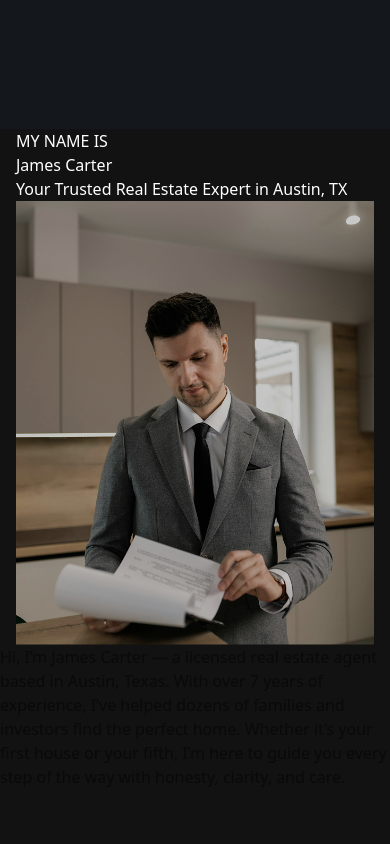
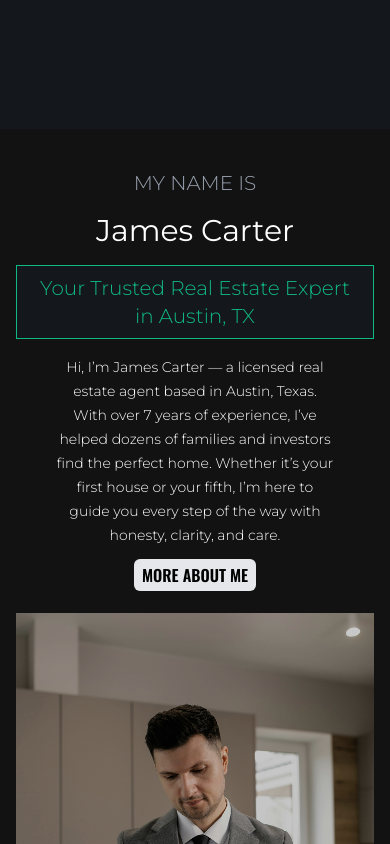
Before and after one commit to mohammedAliYusuf09/luxey-living-client, a Next.js app: page / in a window 390 px wide. Shown: the part 2120-2964 px from the top of the page. Before the commit the page ends 2909 px from the top, so only its background shows below. Built offline with nearby package versions, Linux system fonts and the light colour scheme.

Commit message:
About section is complited

```diff
--- a/app/components/AboutHero.tsx
+++ b/app/components/AboutHero.tsx
@@ -1,27 +1,71 @@
 import Image from "next/image";
 import React from "react";
 import JamesCarter from "@/public/assats/james-carter.png";
+import { Montserrat, Oswald } from "next/font/google";
+import Link from "next/link";
+
+const montserrat = Montserrat({
+  subsets: ["latin"],
+  weight: ["300","400", "500", "700"],
+  style: ["normal", "italic"],
+  display: "swap",
+});
+
+const oswald = Oswald({
+  subsets: ["latin"],
+  weight: ["400", "500", "600", "700"], // choose weights you need
+});
 
 function AboutHero() {
   return (
     <>
-      <div className={`responsive-container text-white`}>
-        <div>
-          <h4>MY NAME IS</h4>
-          <h2>James Carter</h2>
-          <span>Your Trusted Real Estate Expert in Austin, TX</span>
+      <div className="responsive-container py-10">
+        <div className="flex flex-col md:flex-row gap-6 text-white items-center  justify-between">
+          <div
+            className={`flex flex-col gap-4 items-center md:items-start ${montserrat.className} md:w-[50%]`}
+          >
+            <h4 className="text-xl lg:text-2xl xl:text-3xl font-light text-gray-400 text-center md:text-left">MY NAME IS</h4>
+            <h2 className="text-3xl lg:text-4xl xl:text-5xl font-normal text-center md:text-left">James Carter</h2>
+            <p className="bg-[#14171C] px-4 py-2 text-xl lg:text-2xl xl:text-3xl font-light max-w-[500px] text-[#10B981]
+            border border-[#10B981] text-center md:text-left">
+              Your Trusted Real Estate Expert in Austin, TX
+            </p>
+            <p className={`text-sm font-light leading-6 text-center md:text-left px-10 md:px-0`}>
+              Hi, I’m James Carter — a licensed real estate agent based in
+              Austin, Texas. With over 7 years of experience, I’ve helped dozens
+              of families and investors find the perfect home. Whether it’s your
+              first house or your fifth, I’m here to guide you every step of the
+              way with honesty, clarity, and care.
+            </p>
+
+             <div>
+              <Link href={"/about"}  className={`bg-gray-200 hover:bg-white text-black px-2 py-1 rounded-sm font-semibold cursor-pointer mt-6 ${oswald.className}`}>
+           MORE ABOUT ME
+        </Link>
+             </div>
+          </div>
+
+          <Image
+            className="md:w-[50%]"
+            src={JamesCarter}
+            alt="hero"
+            width={600}
+            height={800}
+          />
         </div>
-        <Image src={JamesCarter} alt="hero" width={600} height={800} />
       </div>
-      <p>
-        Hi, I’m James Carter — a licensed real estate agent based in Austin,
-        Texas. With over 7 years of experience, I’ve helped dozens of families
-        and investors find the perfect home. Whether it’s your first house or
-        your fifth, I’m here to guide you every step of the way with honesty,
-        clarity, and care.
-      </p>
     </>
   );
 }
 
 export default AboutHero;
+
+//  <div classNameName="mx-30">
+//           <div classNameName="w-full flex items-right relative mt-10">
+
+//             <div>
+
+//             </div>
+//           </div>
+
+//         </div>
--- a/app/components/Carousel.tsx
+++ b/app/components/Carousel.tsx
@@ -48,7 +48,7 @@ const properties: Property[] = [
 ];
 
 
-const cardWidthPercentage = 80;
+const cardWidthPercentage = 90;
 const sideCardPercentage = 10;
 const horizontalShiftPercentage = 100 - sideCardPercentage;
 
@@ -93,7 +93,7 @@ export const Carousel = () => {
           {properties.map((property, index) => (
             <motion.div
               key={property.id}
-              className={`absolute w-[${cardWidthPercentage}%] h-auto md:h-[500px] flex flex-col bg-gray-800 rounded-lg overflow-hidden shadow-lg`}
+              className={`absolute min-w-[${cardWidthPercentage}%] h-auto md:h-[500px] flex flex-col bg-gray-800 rounded-lg overflow-hidden shadow-lg`}
               variants={variants}
               initial={{ opacity: 0, x: `${horizontalShiftPercentage}%` }}
               animate={
@@ -203,9 +203,7 @@ export const Carousel = () => {
         </button>
       </div>
 
-      <Link href={"/properties"}  className="bg-gray-200 hover:bg-white text-black px-2 py-1 rounded-sm font-semibold cursor-pointer mt-6">
-        EXPLORE MORE
-      </Link>
+
     </div>
   );
 };
```
